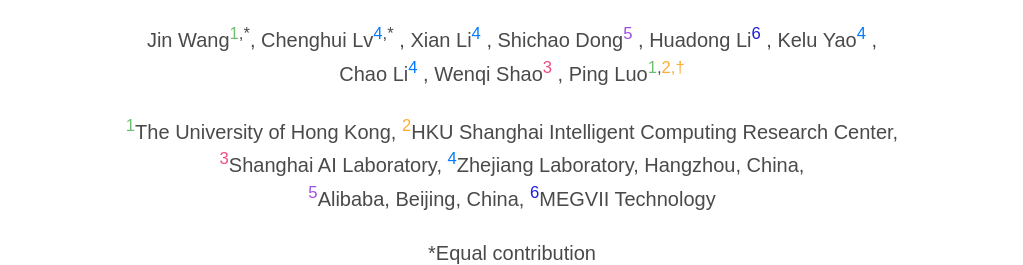
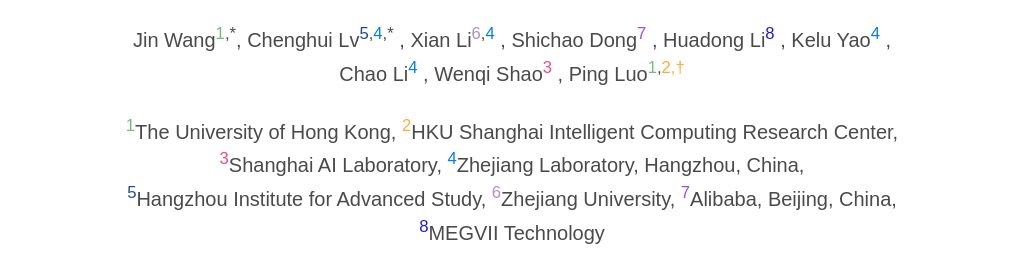
Before and after one commit to Forensics-Bench/Forensics-Bench.github.io, a plain HTML site: page index.html in a window 1280 px wide. Shown: the part 244-509 px from the top of the page, without its empty margins (128-1151 px from the left). Drawn offline with nearby package versions, Linux system fonts and the light colour scheme; a script that the page names is missing; some icons are missing; a web font is replaced by a local one.

Commit message:
Update files

```diff
--- a/index.html
+++ b/index.html
@@ -85,20 +85,20 @@
               Jin Wang<sup style="color:#6fbf73;">1</sup><sup>,*</sup>,
             </span>
             <span class="author-block">
-              Chenghui Lv<sup style="color:#007bff;">4</sup><sup>,*</sup>
+              Chenghui Lv<sup style="color:#1c499d;">5</sup><sup>,</sup><sup style="color:#007bff;">4</sup><sup>,*</sup>
               ,
             </span>
             <!-- <span class="author-block">Yuansheng Ni*<sup style="color:#ffac33;">2</sup>,</span> -->
             <span class="author-block">
-              Xian Li<sup style="color:#007bff;">4</sup>
+              Xian Li<sup style="color:#af8fcc;">6</sup><sup>,</sup><sup style="color:#007bff;">4</sup>
               ,
             </span>
             <span class="author-block">
-              Shichao Dong<sup style="color:#9b51e0;">5</sup>
+              Shichao Dong<sup style="color:#9b51e0;">7</sup>
               ,
             </span>
             <span class="author-block">
-              Huadong Li<sup style="color:#1b1be0;">6</sup>
+              Huadong Li<sup style="color:#1b1be0;">8</sup>
               ,
             </span>
             <span class="author-block">
@@ -159,8 +159,10 @@
             <span class="author-block"><sup style="color:#ffac33;">2</sup>HKU Shanghai Intelligent Computing Research Center,</span></br>
             <span class="author-block"><sup style="color:#ed4b82;">3</sup>Shanghai AI Laboratory,</span>
             <span class="author-block"><sup style="color:#007bff;">4</sup>Zhejiang Laboratory, Hangzhou, China,</span></br>
-            <span class="author-block"><sup style="color:#9b51e0;">5</sup>Alibaba, Beijing, China,</span>
-            <span class="author-block"><sup style="color:#1b1be0;">6</sup>MEGVII Technology</span>
+            <span class="author-block"><sup style="color:#1c499d;">5</sup>Hangzhou Institute for Advanced Study,</span>
+            <span class="author-block"><sup style="color:#af8fcc;">6</sup>Zhejiang University,</span>
+            <span class="author-block"><sup style="color:#9b51e0;">7</sup>Alibaba, Beijing, China,</span>
+            <span class="author-block"><sup style="color:#1b1be0;">8</sup>MEGVII Technology</span>
           </div>
 
           <br>
```
